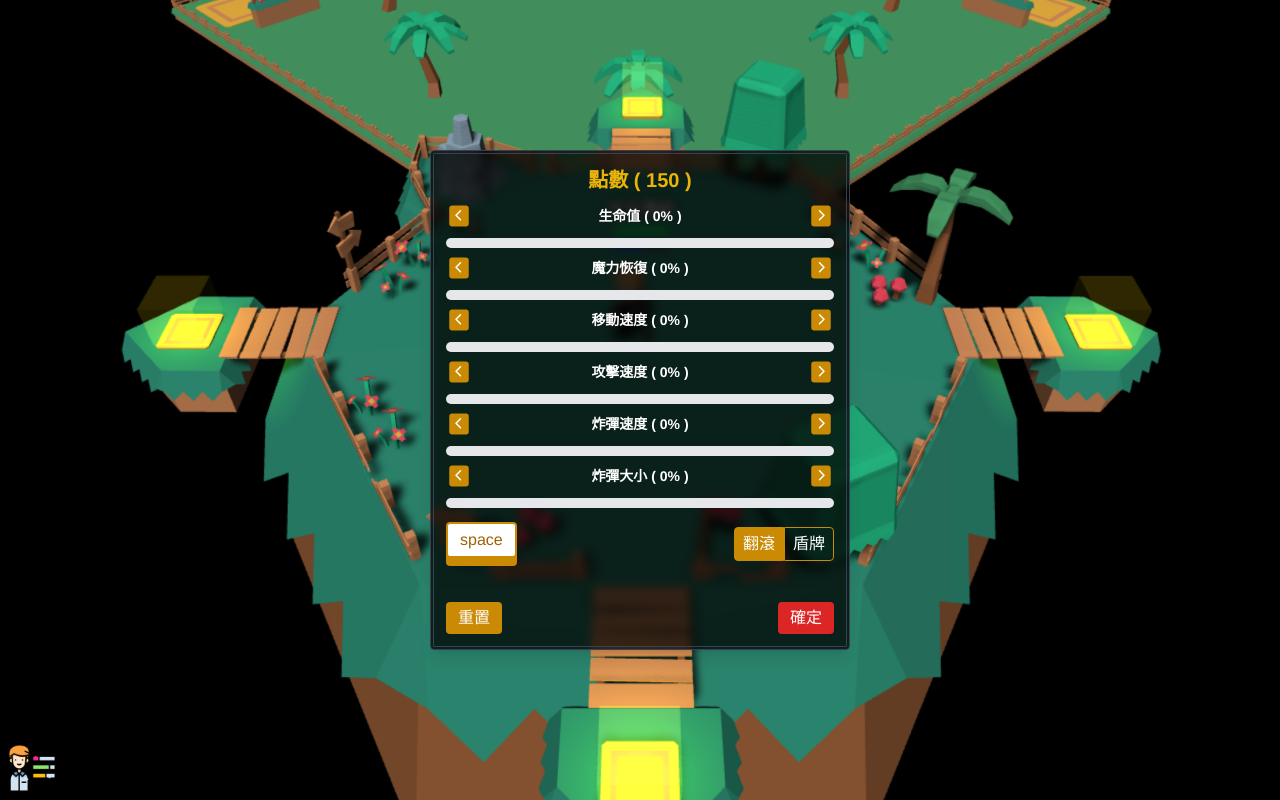
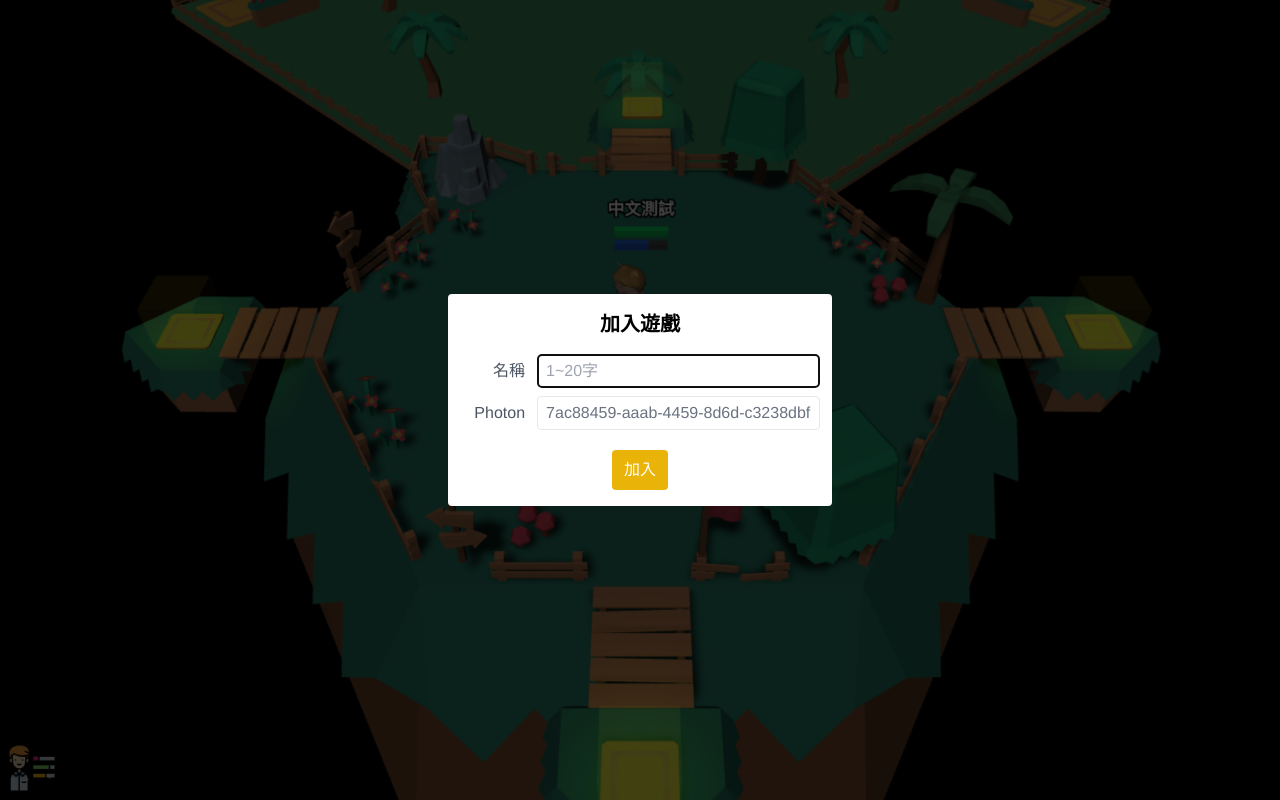
Before and after one commit to jheng-jie/playcanvas-es6-throw-bomb, a Vue app: page / in a window 1280 px wide. Built offline with nearby package versions, Linux system fonts and the light colour scheme.

Commit message:
feat: auth

```diff
--- a/index.html
+++ b/index.html
@@ -10,11 +10,17 @@
     <div style="background-image: url('./bg.png')" class="bg-cover bg-no-repeat bg-center fixed top-0 left-0 bottom-0 right-0"></div>
     <script type="module" src="/src/main.ts"></script>
     <script>
-      window.onSkillInitialize = function (store) {
-        store.show = true
+      window.onAuthInitialize = function (store, name, photon) {
+        console.log(name, photon)
+        // store.show = true
+        store.loading = true
+        setTimeout(() => {
+          store.loading = false
+          store.skill = true
+        }, 3000)
       }
       window.onSkillCallback = function (store) {
-        store.show = false
+        store.skill = false
       }
     </script>
   </body>
--- a/src/App.vue
+++ b/src/App.vue
@@ -1,6 +1,7 @@
 <template>
+  <!--skill view-->
   <transition name="popup">
-    <div v-if="store.show" @click.prevent.stop="false" class="fixed left-0 top-0 w-full h-full flex justify-center items-center">
+    <div v-if="store.skill" @click.prevent.stop="false" class="fixed left-0 top-0 w-full h-full flex justify-center items-center">
       <div id="popup-skill" class="flex flex-col justify-center">
         <h1 class="text-xl font-bold text-center mb-2 text-yellow-500 shrink-0">點數 ( {{ store.max - store.skill }} )</h1>
         <div class="flex-1 overflow-y-auto">
@@ -12,13 +13,9 @@
           <Property @change="onChange('bombScale', $event)" v-model="store.attribute.bombScale" :graduation="store.graduation.bombScale" label="炸彈大小" class="mb-1.5" />
           <div class="box-border py-2 flex items-center">
             <span class="space-btn mb-2 bg-white border-yellow-600 border-2 text-yellow-700 px-3 py-1 inline-block rounded">space</span>
-            <div class="flex-1 justify-end flex cursor-pointer select-none">
-              <div @click="store.space = SPACE_SKILL.ROLL" class="py-1 px-2 rounded-l border border-yellow-600" :class="store.space === SPACE_SKILL.ROLL ? 'bg-yellow-600' : 'bg-transparent'">
-                翻滾
-              </div>
-              <div @click="store.space = SPACE_SKILL.DEFENCE" class="py-1 px-2 rounded-r border border-yellow-600" :class="store.space === SPACE_SKILL.DEFENCE ? 'bg-yellow-600' : 'bg-transparent'">
-                盾牌
-              </div>
+            <div @click="store.space = store.space === SPACE_SKILL.ROLL ? SPACE_SKILL.DEFENCE : SPACE_SKILL.ROLL" class="flex-1 justify-end flex cursor-pointer select-none">
+              <div class="py-1 px-2 rounded-l border border-yellow-600" :class="store.space === SPACE_SKILL.ROLL ? 'bg-yellow-600' : 'bg-transparent'">翻滾</div>
+              <div class="py-1 px-2 rounded-r border border-yellow-600" :class="store.space === SPACE_SKILL.DEFENCE ? 'bg-yellow-600' : 'bg-transparent'">盾牌</div>
             </div>
           </div>
         </div>
@@ -34,17 +31,54 @@
     </div>
   </transition>
 
-  <!--floating btn-->
-  <div @click.prevent.stop="store.show = !store.show" class="skill-icon cursor-pointer w-12 h-12 fixed bottom-2 left-2 z-50 select-none">
+  <!--skill floating btn-->
+  <div @click.prevent.stop="store.skill = !store.skill" class="skill-icon cursor-pointer w-12 h-12 fixed bottom-2 left-2 z-40 select-none">
     <img src="./asset/skills.png" alt="https://www.flaticon.com/authors/freepik" class="hover:scale-110 transition-all" />
     <a class="fixed left-16 bottom-2 break-normal text-white bg-black px-2 hidden text-xs" href="https://www.flaticon.com/free-icons/worker" title="worker icons">
       Worker icons created by Freepik - Flaticon
     </a>
   </div>
+
+  <!--input name and photon key-->
+  <transition name="opacity">
+    <div v-if="store.auth" class="z-50 fixed w-full h-full bg-black bg-opacity-75" />
+  </transition>
+  <transition name="popup">
+    <div v-if="store.auth" class="z-50 fixed w-full h-full flex items-center justify-center">
+      <div class="bg-white w-96 rounded py-4">
+        <h1 class="text-xl font-bold text-center mb-4">加入遊戲</h1>
+        <div class="box-border px-3 mb-2 flex items-center text-gray-600">
+          <span class="w-24 text-right pr-3">名稱</span>
+          <input v-focus v-model="name" class="border rounded w-full px-2 py-1 text-gray-500" type="text" placeholder="1~20字" />
+        </div>
+        <div class="box-border px-3 mb-5 flex items-center text-gray-600">
+          <span class="w-24 text-right pr-3">Photon</span>
+          <input v-model="photon" class="border rounded w-full px-2 py-1 text-gray-500" type="text" placeholder="1~10字" />
+        </div>
+        <div v-if="error" class="text-red-500 text-center mb-4 bg-red-100 py-3">{{ error }}</div>
+        <div class="text-center">
+          <button @click="login" class="bg-yellow-500 hover:bg-yellow-600 transition-colors rounded px-3 py-2 text-white">加入</button>
+        </div>
+      </div>
+    </div>
+  </transition>
+
+  <!--full loading-->
+  <transition name="opacity">
+    <div v-if="store.loading" class="z-50 fixed w-full h-full bg-black bg-opacity-75" />
+  </transition>
+  <transition name="popup">
+    <div v-if="store.loading" class="flex fixed z-50 w-full h-full items-center justify-center">
+      <svg class="text-white animate-spin w-10 h-10" xmlns="http://www.w3.org/2000/svg" fill="none" viewBox="0 0 24 24">
+        <circle style="opacity: 0.25" cx="12" cy="12" r="10" stroke="currentColor" stroke-width="4"></circle>
+        <path style="opacity: 0.75" fill="currentColor" d="M4 12a8 8 0 018-8V0C5.373 0 0 5.373 0 12h4zm2 5.291A7.962 7.962 0 014 12H0c0 3.042 1.135 5.824 3 7.938l3-2.647z"></path>
+      </svg>
+    </div>
+  </transition>
 </template>
 
 <script setup lang="ts">
-import { onMounted } from "vue"
+import { ref } from "vue"
 import Property from "./component/Property.vue"
 
 // store
@@ -56,15 +90,15 @@ const store = useStore()
  */
 const onChange = function (key: keyof Attribute, value: number) {
   store.attribute[key] = value
-  const skill = store.skill
+  const skillCount = store.skillCount
 
   // 合理範圍
-  if (skill <= store.max) return
+  if (skillCount <= store.max) return
 
   // 刪除超過點數
   const adjustment: Attribute = JSON.parse(JSON.stringify(store.attribute))
   const keys = Object.keys(store.attribute).filter(k => k !== key) as Array<keyof Attribute>
-  let excess = skill - store.max
+  let excess = skillCount - store.max
   let index = 0
   while (excess > 0) {
     const key: keyof Attribute = keys[index++ % keys.length]
@@ -84,8 +118,35 @@ const onConfirm = function () {
   window?.onSkillCallback(store)
 }
 
-// init
-onMounted(() => window?.onSkillInitialize(store))
+// photon model
+const photon = ref<string>(import.meta.env.VITE_PHOTON_KEY)
+
+// name model
+const name = ref<string>("")
+
+// 錯誤訊息
+const error = ref<string>("")
+
+/**
+ * @desc 登入
+ */
+const login = async function () {
+  // check name
+  if (!name.value) {
+    error.value = "請輸入名稱"
+    return
+  }
+
+  // check photon key
+  if (!photon.value) {
+    error.value = "請輸入 Photon Key"
+    return
+  }
+
+  // callback
+  store.auth = false
+  window?.onAuthInitialize(store, name.value.substring(0, 20), photon.value)
+}
 </script>
 
 <style lang="less">
@@ -108,7 +169,7 @@ onMounted(() => window?.onSkillInitialize(store))
 
 .popup {
   &-enter-active {
-    transition: opacity 0.3s, transform 0.3s cubic-bezier(0.34, 1.56, 0.64, 1), opacity 0.3s;
+    transition: opacity 0.3s, transform 0.3s cubic-bezier(0.34, 1.56, 0.64, 1);
   }
   &-leave-active {
     transition: transform 0.3s, opacity 0.3s;
@@ -125,6 +186,21 @@ onMounted(() => window?.onSkillInitialize(store))
   }
 }
 
+.opacity {
+  &-enter-active,
+  &-leave-active {
+    transition: opacity 0.3s;
+  }
+  &-enter-from,
+  &-leave-to {
+    opacity: 0;
+  }
+  &-leave-from,
+  &-enter-to {
+    opacity: 1;
+  }
+}
+
 .skill-icon {
   &:hover {
     a {
--- a/src/env.d.ts
+++ b/src/env.d.ts
@@ -10,5 +10,5 @@ declare module "*.vue" {
 // window 新增属性
 interface Window {
   onSkillCallback: (store: any) => void
-  onSkillInitialize: (store: any) => void
+  onAuthInitialize: (store: any, name: string, photon: string) => void
 }
--- a/src/main.ts
+++ b/src/main.ts
@@ -18,6 +18,12 @@ import { faChevronLeft, faChevronRight } from "@fortawesome/free-solid-svg-icons
 library.add(faChevronLeft)
 library.add(faChevronRight)
 
+app.directive("focus", {
+  mounted(el) {
+    el.focus()
+  },
+})
+
 // create vue app
 app.component("Icon", FontAwesomeIcon)
 app.use(createPinia())
--- a/src/store.ts
+++ b/src/store.ts
@@ -12,7 +12,9 @@ export type Attribute = {
 export type Store = {
   attribute: Attribute
   graduation: Attribute
-  show: boolean
+  skill: boolean
+  auth: boolean
+  loading: boolean
   max: number
   space: number
 }
@@ -25,8 +27,10 @@ export enum SPACE_SKILL {
 export default defineStore("main", {
   state: () => {
     return {
-      show: false,
+      skill: false,
+      auth: true,
       max: 150,
+      loading: false,
       space: SPACE_SKILL.ROLL,
       attribute: {
         hp: 0,
@@ -50,7 +54,7 @@ export default defineStore("main", {
     /**
      * @desc 技能總消耗
      */
-    skill(): number {
+    skillCount(): number {
       return Object.keys(this.attribute)
         .map((key: string) => Math.ceil(this.attribute[key as keyof Attribute] / this.graduation[key as keyof Attribute]))
         .reduce((res, val) => res + val, 0)
```
Also changed, not shown: 1 other file (tests, documents, lock files or other folders).
